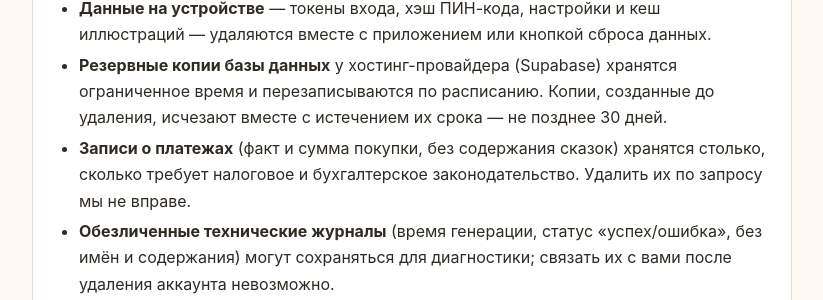
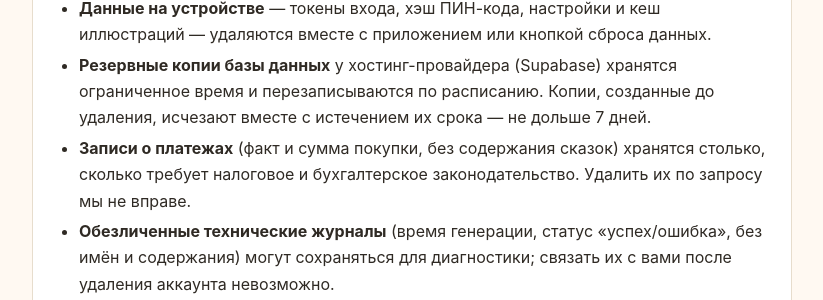
Before and after one commit to AIStorytellerTeam/privacy-policy, a Jekyll site: the page built from delete-account.md, in a window 1280 px wide and 900 px high, scrolled down 1621 px. Shown: the part 205-505 px from the top of the window, without its empty margins (228-1051 px from the left). Built offline with Jekyll 4.4.1, drawn with Linux system fonts in a browser that asks for light colours.

Commit message:
Согласован срок хранения резервных копий: 7 дней в обоих документах
Политика говорила «до 7 дней», страница удаления — «не позднее 30 дней»,
хотя речь об одном и том же цикле бэкапов Supabase. Оба документа
опубликованы, и Google сверяет их между собой.

Co-Authored-By: Claude Opus 5 <noreply@anthropic.com>

```diff
--- a/delete-account.md
+++ b/delete-account.md
@@ -71,7 +71,7 @@ altLabel: English
   иллюстраций — удаляются вместе с приложением или кнопкой сброса данных.
 - **Резервные копии базы данных** у хостинг-провайдера (Supabase) хранятся
   ограниченное время и перезаписываются по расписанию. Копии, созданные до
-  удаления, исчезают вместе с истечением их срока — не позднее 30 дней.
+  удаления, исчезают вместе с истечением их срока — не дольше 7 дней.
 - **Записи о платежах** (факт и сумма покупки, без содержания сказок) хранятся
   столько, сколько требует налоговое и бухгалтерское законодательство. Удалить
   их по запросу мы не вправе.
```
Also changed, not shown: delete-account.en.md (+1 -1 lines).
